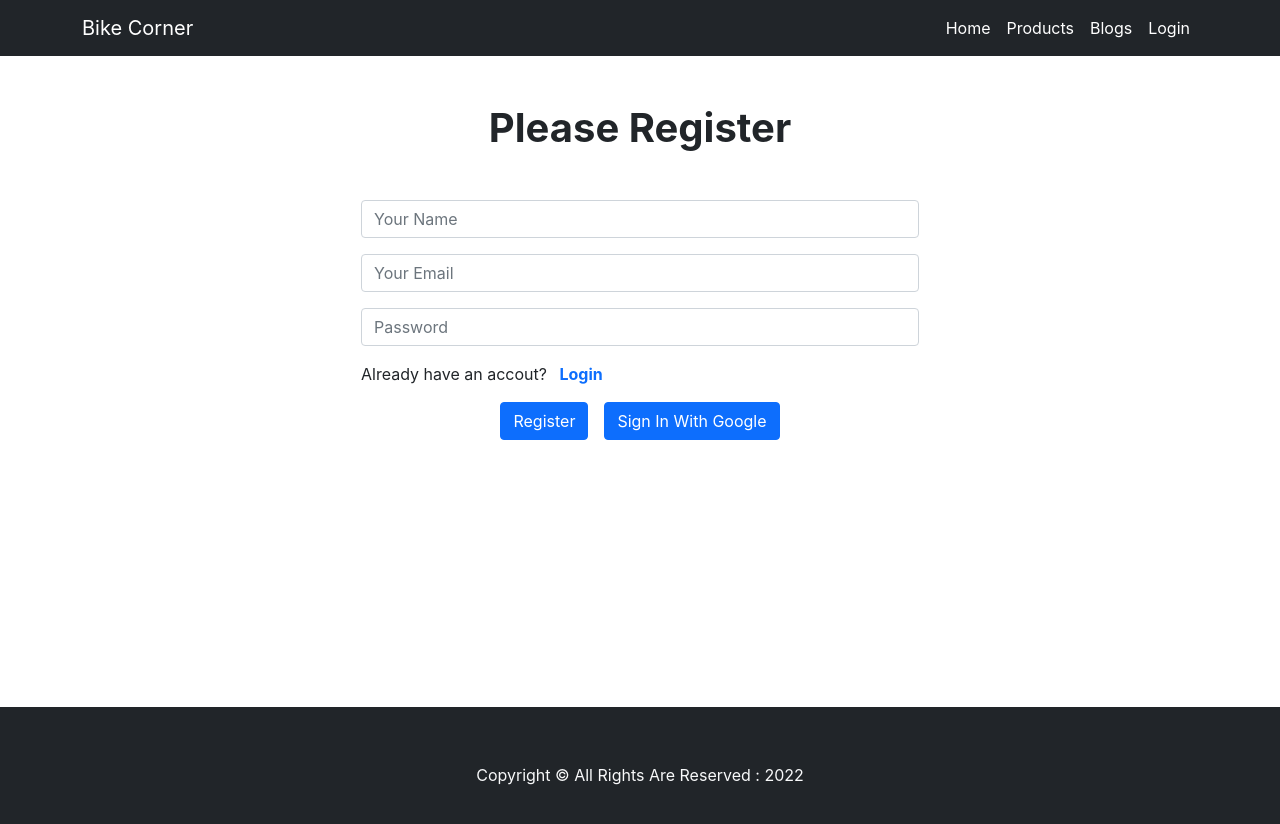
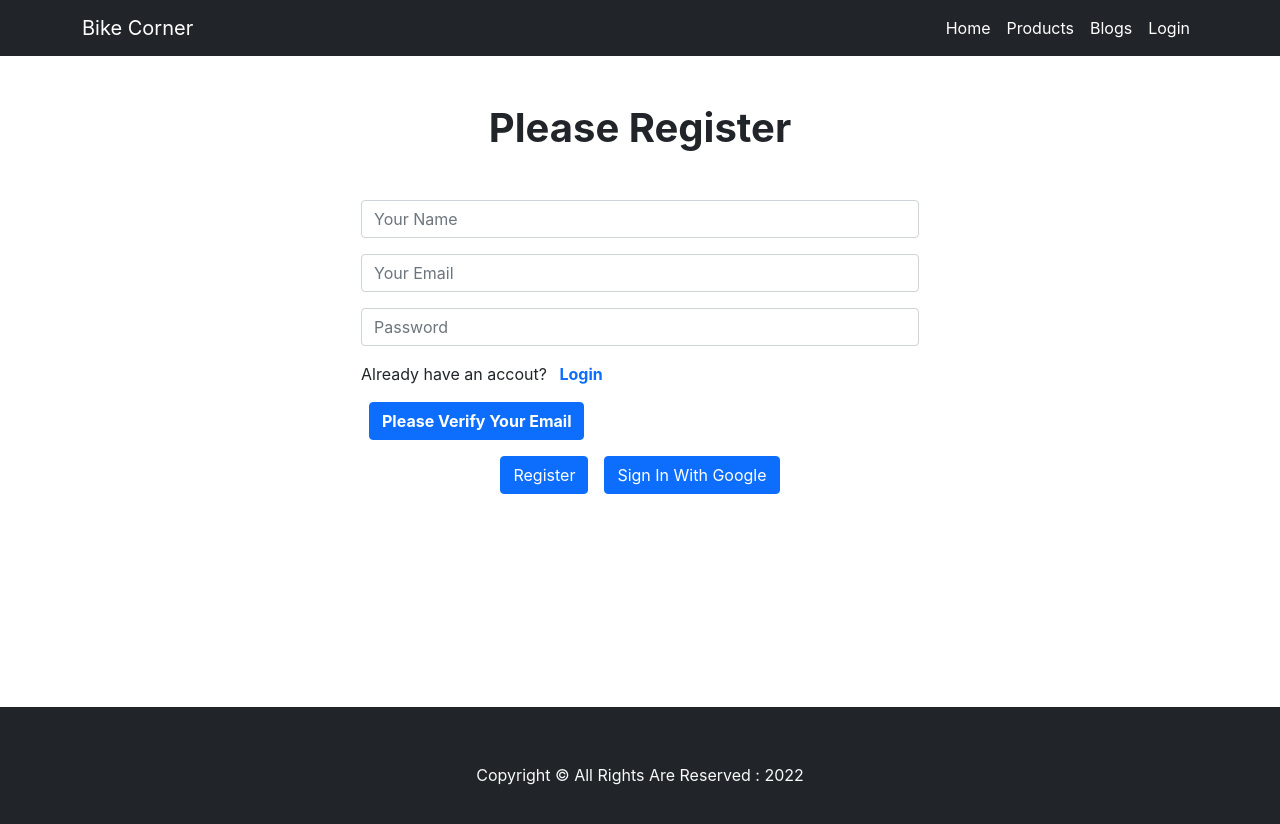
Before and after one commit to coderrakibul/assignment-11-client-side, a React (Create React App) app: page /register in a window 1280 px wide. Shown: the top 824 px of the page. Built offline with nearby package versions, Linux system fonts and the light colour scheme; no server answers; the HTML template or start-up script is replaced by a standard one.

Commit message:
verify system added

```diff
--- a/src/App.js
+++ b/src/App.js
@@ -12,6 +12,7 @@ import ManageItem from './components/ManageItem/ManageItem';
 import NotFound from './components/NotFound/NotFound';
 import Register from './components/Register/Register';
 import Require from './components/Require/Require';
+import Verify from './components/Verify/Verify';
 
 function App() {
   return (
@@ -30,6 +31,7 @@ function App() {
         <Route path="/blogs" element={<Blogs></Blogs>}></Route>
         <Route path="/register" element={<Register></Register>}></Route>
         <Route path="/login" element={<Login></Login>}></Route>
+        <Route path="/verify" element={<Verify></Verify>}></Route>
         <Route path="*" element={<NotFound></NotFound>}></Route>
       </Routes>
       <Footer></Footer>
--- a/src/components/Register/Register.js
+++ b/src/components/Register/Register.js
@@ -59,6 +59,14 @@ const Register = () => {
                     <p>Already have an accout? <Link className="text-decoration-none fw-bold ms-2" to='/login'>Login</Link> </p>
                 </div>
 
+                <div>
+                    <p>
+                        <Link className="btn btn-primary text-decoration-none fw-bold ms-2" to='/verify'>Please Verify Your Email</Link>
+                    </p>
+                </div>
+
+
+
                 <div className='d-flex justify-content-center'>
                     <Button onClick={() => createUserWithEmailAndPassword(email, password)} variant="primary" type="submit" className='me-2'>
                         Register
--- /dev/null
+++ b/src/components/Verify/Verify.js
@@ -0,0 +1,12 @@
+import React from 'react';
+
+const Verify = () => {
+
+    return (
+        <div>
+            <h2>this</h2>
+        </div>
+    );
+};
+
+export default Verify;
```
